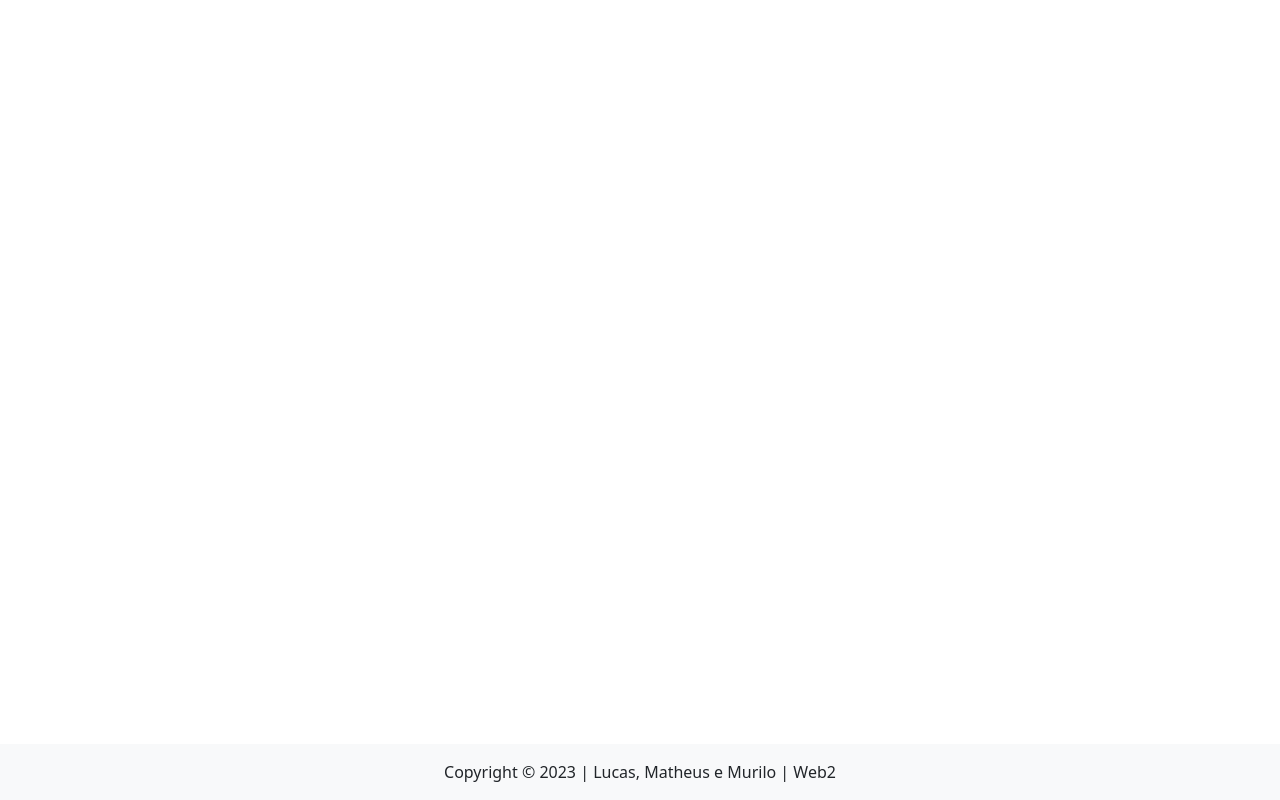
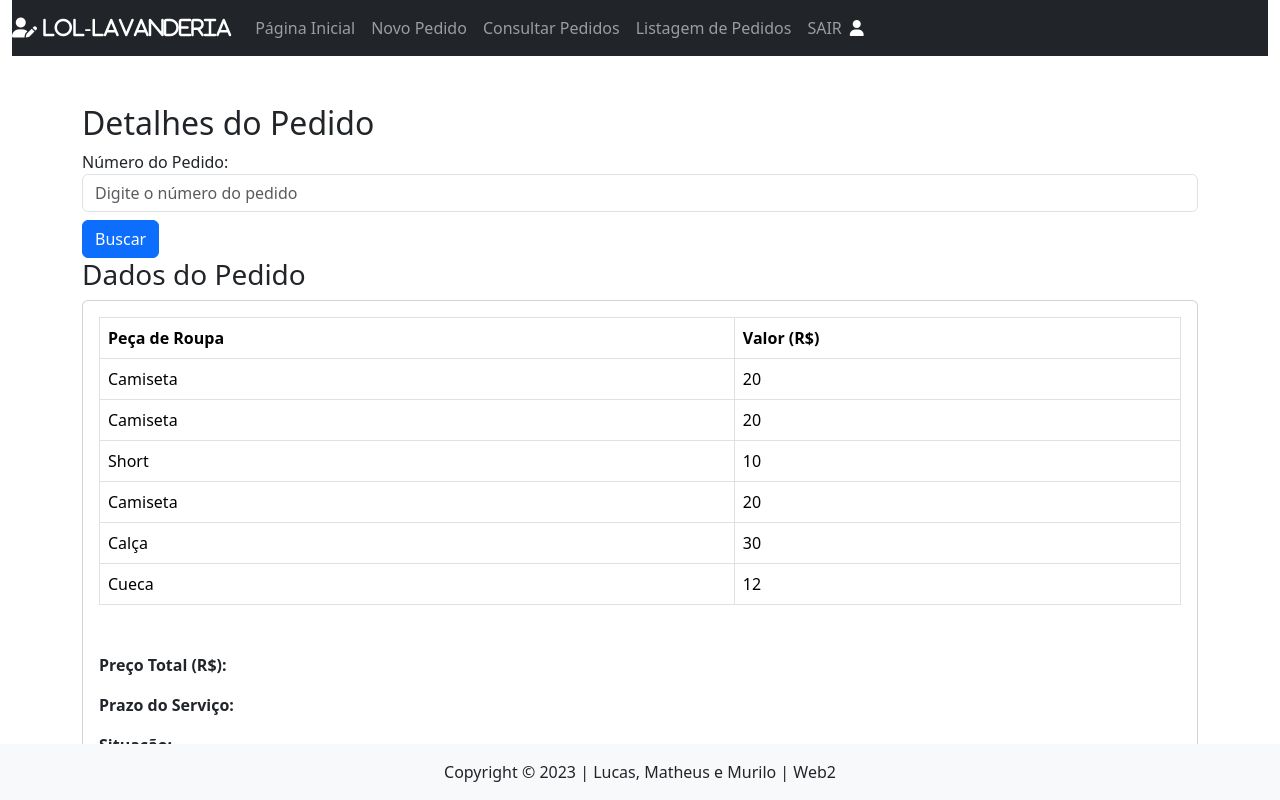
Before and after one commit to MatheusFilipeC/WEB_2_Angular_17, an Angular app in the folder lavanderia_lol/: page /consultaPedidoC in a window 1280 px wide. Before the commit this address led to /. Built offline with nearby package versions, Linux system fonts and the light colour scheme.

Commit message:
[Web2][Tela de consulta de pedidos cliente]

```diff
--- a/lavanderia_lol/src/app/pages/consulta-pedido-cliente/consulta-pedido-cliente.component.html
+++ b/lavanderia_lol/src/app/pages/consulta-pedido-cliente/consulta-pedido-cliente.component.html
@@ -1 +1,79 @@
-<p>consulta-pedido-cliente works!</p>
+<div class="navbar-collapse collapsed justify-content-between" id="navbarContent">
+
+    <nav class="navbar navbar-expand-md n navbar-dark bg-dark">
+
+      <a class="navbar-brand nav-link" href="#">
+        <i class="fa fa-user-edit"> LOL-Lavanderia </i>
+      </a>
+
+      <ul class="navbar-nav mr-auto">
+
+        <li class="nav-item">
+          <a class="nav-link" href="#"> Página Inicial </a>
+        </li>
+
+        <li class="nav-item">
+          <a class="nav-link" href="#"> Novo Pedido </a>
+        </li>
+
+        <li class="nav-item">
+          <a class="nav-link" href="#"> Consultar Pedidos </a>
+        </li>
+
+        <li class="nav-item">
+          <a class="nav-link" href="#"> Listagem de Pedidos </a>
+        </li>
+      </ul>
+
+      <ul class="navbar-nav ml-auto">
+        <li class="nav-item">
+          <a class="nav-link" href="#"> SAIR </a>
+        </li>
+
+        <li class="nav-item">
+          <p class="navbar-text mb-0 text-white">
+            <i class="fa fa-user"></i>
+          </p>
+        </li>
+
+      </ul>
+    </nav>
+  </div>
+<div class="container">
+    <div class="row">
+        <div class="container mt-5">
+            <h2>Detalhes do Pedido</h2>
+            <div class="form-group">
+                <label for="pedidoNumber">Número do Pedido:</label>
+                <input type="text" class="form-control" id="pedidoNumber" placeholder="Digite o número do pedido" [(ngModel)]="pedido">
+                <button class="btn btn-primary mt-2" (click)="pedido !== null ? buscarPedido(pedido) : null">Buscar</button>
+            </div>
+            <div id="pedidoDetalhes">
+                <h3>Dados do Pedido</h3>
+                <div class="card">
+                    <div class="card-body">
+                        <table class="table table-bordered">
+                            <thead>
+                                <tr>
+                                    <th>Peça de Roupa</th>
+                                    <th>Valor (R$)</th>
+                                </tr>
+                            </thead>
+                            <tbody>
+                                <tr *ngFor="let roupa of roupas">
+                                    <td> {{roupa.nomeRoupa}} </td>
+                                    <td> {{roupa.valorLavagemPeca}} </td>
+                                </tr>
+                            </tbody>
+                        </table>
+                    </div>
+                    <div class="card-body">
+                        <p><strong>Preço Total (R$):</strong> {{detalhesPedido.valor}} </p>
+                        <p><strong>Prazo do Serviço:</strong> {{detalhesPedido.dataEstimativa }} </p>
+                        <p><strong>Situação:</strong> {{detalhesPedido.statusPedido}} </p>
+                    </div>
+                </div>
+            </div>
+        </div>
+    </div>
+</div>
--- a/lavanderia_lol/src/app/pages/consulta-pedido-cliente/consulta-pedido-cliente.component.ts
+++ b/lavanderia_lol/src/app/pages/consulta-pedido-cliente/consulta-pedido-cliente.component.ts
@@ -1,12 +1,65 @@
 import { Component } from '@angular/core';
+import { Pedido, RoupasPedido } from '../../shared/models/pedido.model';
+import { CommonModule } from '@angular/common';
+import { FormsModule } from '@angular/forms';
+import { RouterModule } from '@angular/router';
 
 @Component({
   selector: 'app-consulta-pedido-cliente',
   standalone: true,
-  imports: [],
+  imports: [CommonModule, FormsModule, RouterModule],
   templateUrl: './consulta-pedido-cliente.component.html',
   styleUrl: './consulta-pedido-cliente.component.css'
 })
 export class ConsultaPedidoClienteComponent {
 
+  roupas: RoupasPedido[] = [
+    {idPedido: 1, idRoupa: 34, nomeRoupa: 'Camiseta', valorLavagemPeca: 20.00},
+    {idPedido: 1, idRoupa: 34, nomeRoupa: 'Camiseta', valorLavagemPeca: 20.00},
+    {idPedido: 1, idRoupa: 36, nomeRoupa: 'Short', valorLavagemPeca: 10.00},
+    {idPedido: 2, idRoupa: 34, nomeRoupa: 'Camiseta', valorLavagemPeca: 20.00},
+    {idPedido: 2, idRoupa: 34, nomeRoupa: 'Calça', valorLavagemPeca: 30.00},
+    {idPedido: 2, idRoupa: 34, nomeRoupa: 'Cueca', valorLavagemPeca: 12.00}
+    ];
+
+    pedidos: Pedido[] = [
+      { idPedido: 1, dataPedido: new Date('2023-09-15T14:30:00'), dataEstimativa: new Date('2023-09-15T14:30:00'), dataColeta: new Date('2023-09-15T14:30:00'),
+        dataEntrega: new Date('2023-09-15T14:30:00'), valor: 30.00, statusPedido: 'Em Aberto' },
+      { idPedido: 2, dataPedido: new Date('2023-09-20T10:00:00'), dataEstimativa: new Date('2023-09-20T10:00:00'), dataColeta: new Date('2023-09-20T10:00:00'),
+        dataEntrega: new Date('2023-09-20T10:00:00'), valor: 49.90, statusPedido: 'Cancelado' },
+      { idPedido: 3, dataPedido: new Date('2023-10-05T08:45:00'), dataEstimativa: new Date('2023-10-05T08:45:00'), dataColeta: new Date('2023-10-05T08:45:00'),
+        dataEntrega: new Date('2023-10-05T08:45:00'), valor: 40.50, statusPedido: 'Recolhido' },
+      { idPedido: 4, dataPedido: new Date('2023-10-10T13:15:00'), dataEstimativa: new Date('2023-10-10T13:15:00'), dataColeta: new Date('2023-10-10T13:15:00'),
+        dataEntrega: new Date('2023-10-10T13:15:00'), valor: 110.50, statusPedido: 'Aguardando Pagamento' },
+      { idPedido: 5, dataPedido: new Date('2023-11-01T09:30:00'), dataEstimativa: new Date('2023-11-01T09:30:00'), dataColeta: new Date('2023-11-01T09:30:00'),
+        dataEntrega: new Date('2023-11-01T09:30:00'), valor: 60.89, statusPedido: 'Pago' },
+      { idPedido: 6, dataPedido: new Date('2023-11-15T16:45:00'), dataEstimativa: new Date('2023-11-15T16:45:00'), dataColeta: new Date('2023-11-15T16:45:00'),
+        dataEntrega: new Date('2023-11-15T16:45:00'), valor: 10.80, statusPedido: 'Finalizado' },
+      { idPedido: 7, dataPedido: new Date('2023-08-15T14:30:00'), dataEstimativa: new Date('2023-08-15T14:30:00'), dataColeta: new Date('2023-08-15T14:30:00'),
+        dataEntrega: new Date('2023-08-15T14:30:00'), valor: 60.00, statusPedido: 'Em Aberto' },
+      { idPedido: 8, dataPedido: new Date('2023-09-22T14:30:00'), dataEstimativa: new Date('2023-09-22T14:30:00'), dataColeta: new Date('2023-09-22T14:30:00'),
+        dataEntrega: new Date('2023-09-22T14:30:00'), valor: 80.00, statusPedido: 'Em Aberto' },
+      { idPedido: 9, dataPedido: new Date('2023-11-25T14:30:00'), dataEstimativa: new Date('2023-11-25T14:30:00'), dataColeta: new Date('2023-11-25T14:30:00'),
+        dataEntrega: new Date('2023-11-25T14:30:00'), valor: 20.00, statusPedido: 'Em Aberto' },
+    ];
+
+    roupa: RoupasPedido | undefined;
+    pedido: number | null = null;
+    detalhesPedido: Pedido = {};
+    roupasPedido: RoupasPedido | undefined;
+
+    buscarPedido(pedidoNumero?: number) {
+      const pedidoEncontrado = this.pedidos.filter(p => p.idPedido === pedidoNumero);
+      if (pedidoEncontrado.length > 0) {
+        this.detalhesPedido = pedidoEncontrado[0];
+      } else {
+        this.detalhesPedido = {};
+      }
+    }
+
+    listarPedidos() {
+      return this.roupas.filter(r => r.idPedido === this.pedido);
+    }
+
+
 }
```
Also changed, not shown: lavanderia_lol/src/app/app.routes.ts (+8 -1 lines).
